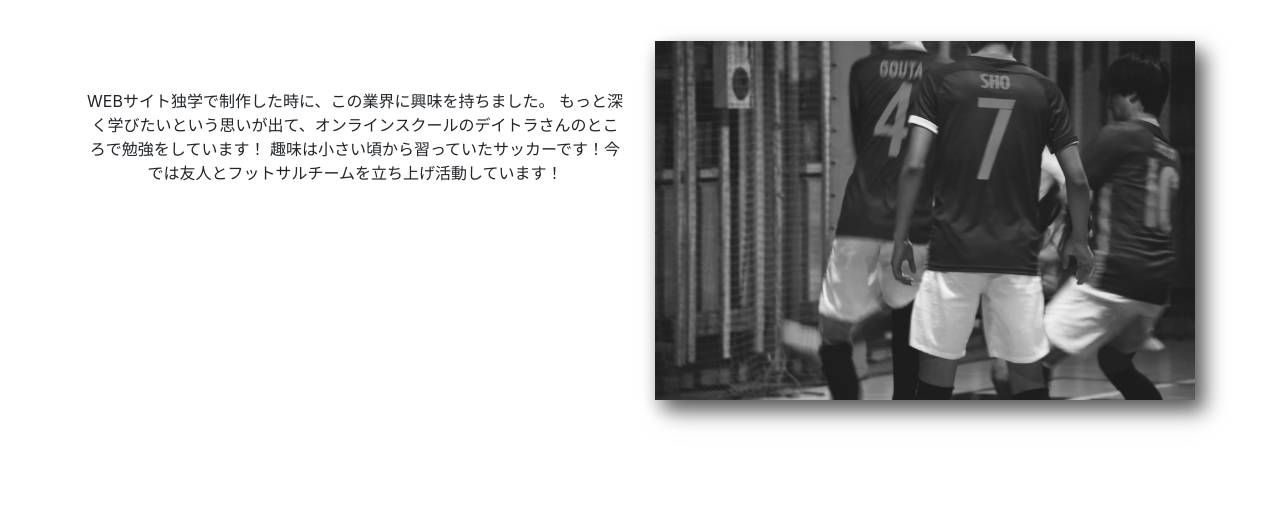
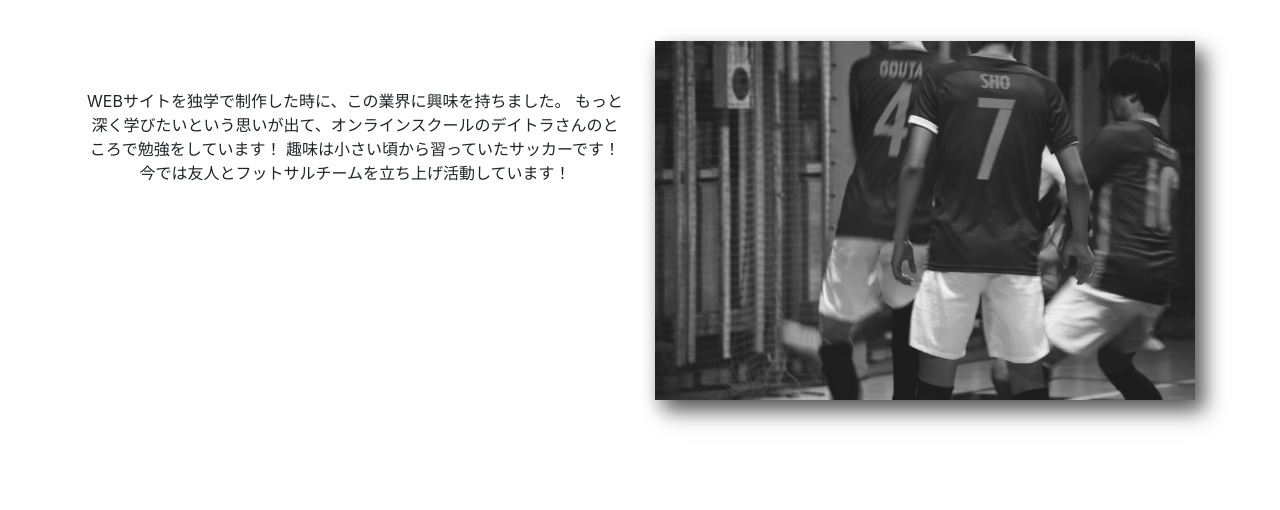
Before and after one commit to fyaun/portfolio, a plain HTML site: page index.html in a window 1280 px wide. Shown: the part 590-1100 px from the top of the page. Drawn offline with nearby package versions, Linux system fonts and the light colour scheme.

Commit message:
initial commit

```diff
--- a/index.html
+++ b/index.html
@@ -71,7 +71,7 @@
         <h2 class="text-center font-weight-bold display-6 mb-5">About Me</h2>
         <div class="row">
             <div class="about col-md-6 py-5 mb-5">
-                <p class="text-center">WEBサイト独学で制作した時に、この業界に興味を持ちました。
+                <p class="text-center">WEBサイトを独学で制作した時に、この業界に興味を持ちました。
                     もっと深く学びたいという思いが出て、オンラインスクールのデイトラさんのところで勉強をしています！
                     趣味は小さい頃から習っていたサッカーです！今では友人とフットサルチームを立ち上げ活動しています！</p>
             </div>
```
